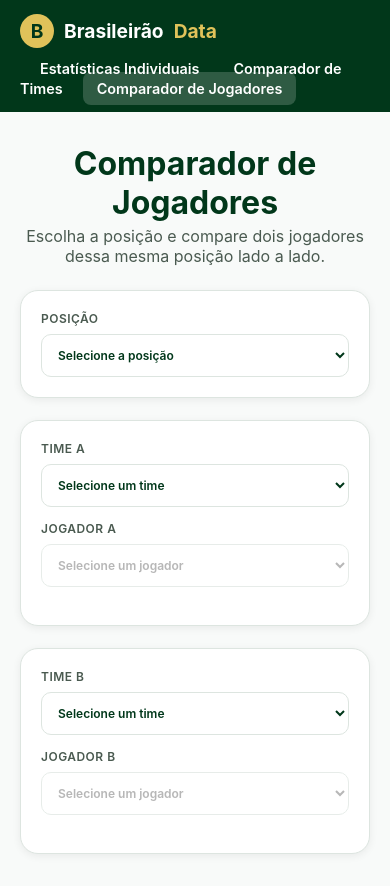
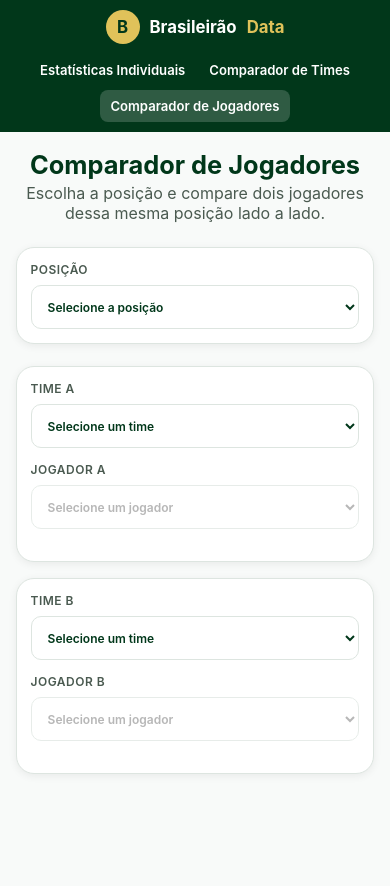
Before and after one commit to FabioAdrianoSilveira/brasileirao-data, a plain HTML site: page frontend-web/src/pages/comparador-jogadores.html in a window 390 px wide. After the commit the page ends 844 px from the top, so only its background shows below. Drawn offline with Linux system fonts and the light colour scheme; a script that the page names is missing.

Commit message:
feat(desktop-mobile): making layout adaptable for many devices

```diff
--- a/frontend-web/src/styles/comparador-jogadores.css
+++ b/frontend-web/src/styles/comparador-jogadores.css
@@ -1,7 +1,7 @@
-/* Estilos exclusivos do Comparador de Jogadores (usa só as variáveis/base do global.css) */
 [hidden] {
   display: none !important;
 }
+
 .filtros-comuns {
   display: grid;
   grid-template-columns: repeat(auto-fit, minmax(220px, 1fr));
@@ -9,16 +9,23 @@
   max-width: 620px;
   margin: 0 auto 22px;
 }
+
 .lados {
   display: grid;
-  grid-template-columns: 1fr 1fr;
+  grid-template-columns: repeat(2, minmax(0, 1fr));
   gap: 22px;
 }
+
+.lado {
+  min-width: 0;
+}
+
 .filtros-j {
   display: grid;
   gap: 14px;
   margin-bottom: 18px;
 }
+
 .perfil-j {
   background: var(--verde);
   color: #fff;
@@ -26,23 +33,29 @@
   padding: 16px 18px;
   margin-bottom: 16px;
 }
+
 .perfil-j small {
   color: var(--ouro);
   font-weight: 700;
   letter-spacing: 0.08em;
 }
+
 .perfil-j h2 {
   margin: 4px 0;
   color: #fff;
-  font-size: 1.3rem;
+  font-size: clamp(1.1rem, 1rem + 0.8vw, 1.3rem);
+  overflow-wrap: anywhere;
 }
+
 .perfil-j div {
   font-size: 0.85rem;
 }
+
 .linhas {
   border: 1px solid var(--borda);
   border-radius: 12px;
 }
+
 .linhas div {
   display: flex;
   justify-content: space-between;
@@ -50,18 +63,30 @@
   border-bottom: 1px solid var(--borda);
   font-size: 0.85rem;
 }
+
 .linhas div:last-child {
   border: 0;
 }
+
 .linhas .val {
   color: var(--verde);
   font-weight: 400;
 }
+
 .linhas .val.melhor {
   font-weight: 800;
 }
+
 @media (max-width: 800px) {
   .lados {
     grid-template-columns: 1fr;
+    gap: 16px;
   }
 }
+
+@media (max-width: 480px) {
+  .linhas div {
+    font-size: 0.8rem;
+    gap: 10px;
+  }
+}
--- a/frontend-web/src/styles/comparador.css
+++ b/frontend-web/src/styles/comparador.css
@@ -1,7 +1,11 @@
 .lados {
   display: grid;
-  grid-template-columns: 1fr 1fr;
+  grid-template-columns: repeat(2, minmax(0, 1fr));
   gap: 22px;
+}
+
+.lado {
+  min-width: 0;
 }
 
 .lado h2 {
@@ -115,8 +119,31 @@ td {
   background: #9aa89f;
 }
 
+td {
+  overflow-wrap: anywhere;
+}
+
 @media (max-width: 800px) {
   .lados {
     grid-template-columns: 1fr;
+    gap: 16px;
   }
 }
+
+@media (max-width: 480px) {
+  .chances {
+    padding: 18px 14px;
+  }
+
+  .nums strong {
+    font-size: 1.35rem;
+  }
+
+  .nums span {
+    font-size: 0.68rem;
+  }
+
+  .linhas div {
+    font-size: 0.8rem;
+  }
+}
--- a/frontend-web/src/styles/global.css
+++ b/frontend-web/src/styles/global.css
@@ -1,10 +1,158 @@
-:root{--verde:#01371A;--ouro:#E0C25A;--bg:#F8FAF9;--txt:#4A5A50;--borda:#DDE5E0}
-*{box-sizing:border-box}body{margin:0;font-family:Inter,system-ui,sans-serif;background:var(--bg);color:var(--txt)}
-.nav{background:var(--verde);color:#fff}.nav-in{max-width:1100px;margin:auto;padding:14px 20px;display:flex;justify-content:space-between;align-items:center;flex-wrap:wrap;gap:10px}
-.logo{display:flex;align-items:center;gap:10px;color:#fff;text-decoration:none;font-weight:700;font-size:1.2rem}.logo b{color:var(--ouro)}
-.badge{width:34px;height:34px;border-radius:50%;background:var(--ouro);color:var(--verde);display:grid;place-items:center}
-.nav nav a{color:#fff;text-decoration:none;font-weight:600;font-size:.9rem;padding:8px 14px;border-radius:8px;margin-left:6px}.nav nav a.active{background:rgba(255,255,255,.18)}
-.container{max-width:1000px;margin:auto;padding:32px 20px}h1{color:var(--verde);margin:0 0 4px}.c{text-align:center}.sub{margin:0 0 24px}
-.card{background:#fff;border:1px solid var(--borda);border-radius:18px;padding:20px;box-shadow:0 2px 8px #0001}
-label{display:block;font-size:.75rem;font-weight:600;letter-spacing:.04em}
-select{width:100%;margin-top:8px;padding:12px;border:1px solid var(--borda);border-radius:10px;font:inherit;background:#fff;color:var(--verde)}select:disabled{color:#999}
+:root {
+  --verde: #01371a;
+  --ouro: #e0c25a;
+  --bg: #f8faf9;
+  --txt: #4a5a50;
+  --borda: #dde5e0;
+}
+
+* {
+  box-sizing: border-box;
+}
+
+body {
+  margin: 0;
+  font-family: Inter, system-ui, sans-serif;
+  background: var(--bg);
+  color: var(--txt);
+}
+
+.nav {
+  background: var(--verde);
+  color: #fff;
+}
+
+.nav-in {
+  max-width: 1100px;
+  margin: auto;
+  padding: 14px 20px;
+  display: flex;
+  justify-content: space-between;
+  align-items: center;
+  flex-wrap: wrap;
+  gap: 10px;
+}
+
+.logo {
+  display: flex;
+  align-items: center;
+  gap: 10px;
+  color: #fff;
+  text-decoration: none;
+  font-weight: 700;
+  font-size: 1.2rem;
+}
+
+.logo b {
+  color: var(--ouro);
+}
+
+.badge {
+  width: 34px;
+  height: 34px;
+  border-radius: 50%;
+  background: var(--ouro);
+  color: var(--verde);
+  display: grid;
+  place-items: center;
+}
+
+.nav nav a {
+  color: #fff;
+  text-decoration: none;
+  font-weight: 600;
+  font-size: 0.9rem;
+  padding: 8px 14px;
+  border-radius: 8px;
+  margin-left: 6px;
+}
+
+.nav nav a.active {
+  background: rgba(255, 255, 255, 0.18);
+}
+
+.container {
+  max-width: 1000px;
+  margin: auto;
+  padding: clamp(18px, 4vw, 32px) clamp(14px, 4vw, 20px);
+}
+
+h1 {
+  color: var(--verde);
+  margin: 0 0 4px;
+  font-size: clamp(1.55rem, 1.1rem + 2vw, 2.2rem);
+  line-height: 1.15;
+}
+
+.c {
+  text-align: center;
+}
+
+.sub {
+  margin: 0 0 24px;
+}
+
+.card {
+  background: #fff;
+  border: 1px solid var(--borda);
+  border-radius: 18px;
+  padding: 20px;
+  box-shadow: 0 2px 8px #0001;
+}
+
+label {
+  display: block;
+  font-size: 0.75rem;
+  font-weight: 600;
+  letter-spacing: 0.04em;
+}
+
+select {
+  width: 100%;
+  min-height: 44px;
+  margin-top: 8px;
+  padding: 12px;
+  font-size: 1rem;
+  border: 1px solid var(--borda);
+  border-radius: 10px;
+  font: inherit;
+  background: #fff;
+  color: var(--verde);
+}
+
+select:disabled {
+  color: #999;
+}
+
+html {
+  -webkit-text-size-adjust: 100%;
+}
+
+.card {
+  padding: clamp(14px, 3vw, 20px);
+}
+
+@media (max-width: 640px) {
+  .nav-in {
+    padding: 10px 14px;
+    justify-content: center;
+  }
+
+  .logo {
+    font-size: 1.05rem;
+  }
+
+  .nav nav {
+    display: flex;
+    flex-wrap: wrap;
+    justify-content: center;
+    gap: 4px;
+    width: 100%;
+  }
+
+  .nav nav a {
+    margin: 0;
+    padding: 8px 10px;
+    font-size: 0.82rem;
+  }
+}
```
Also changed, not shown: frontend-web/src/styles/estatisticas.css (+100 -6 lines).
